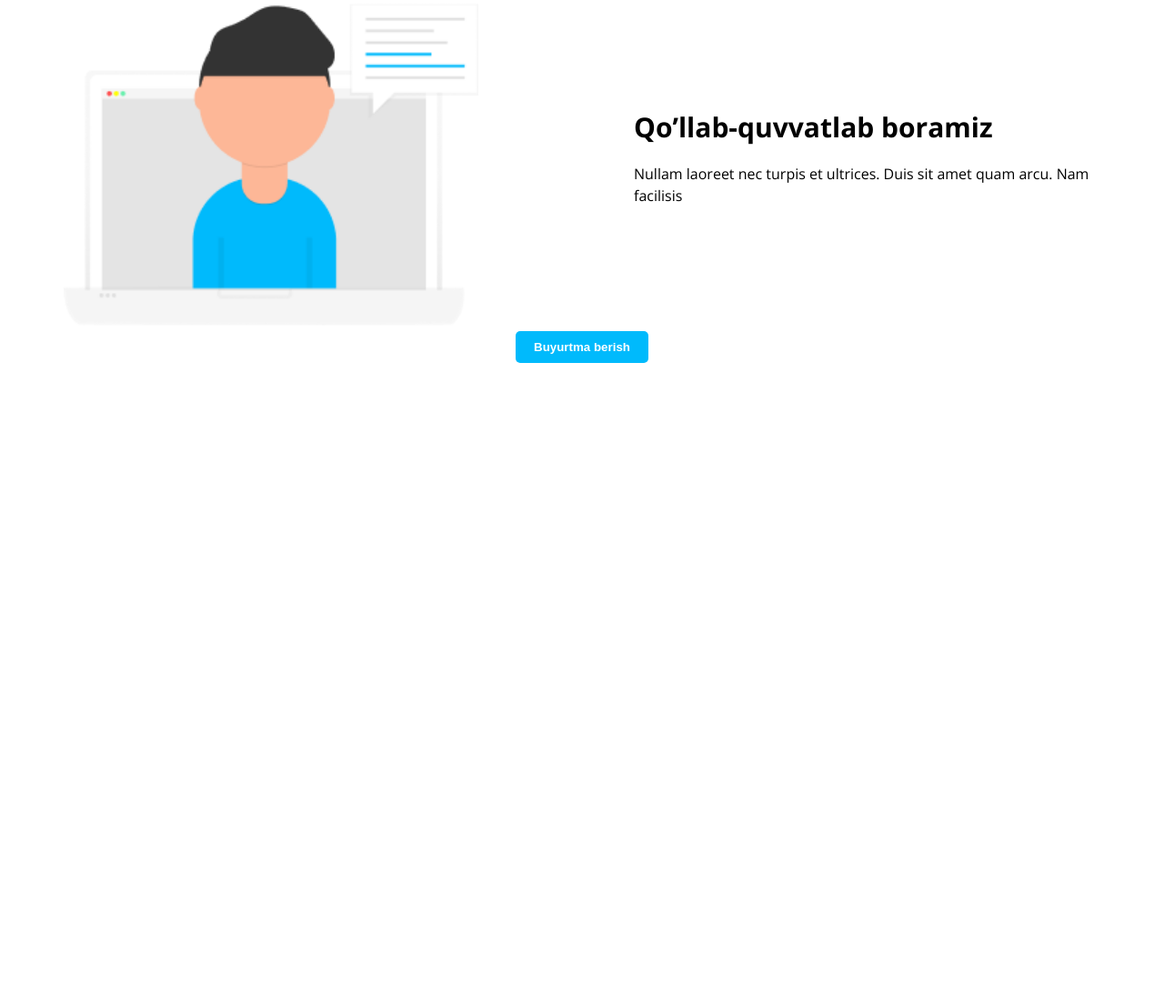
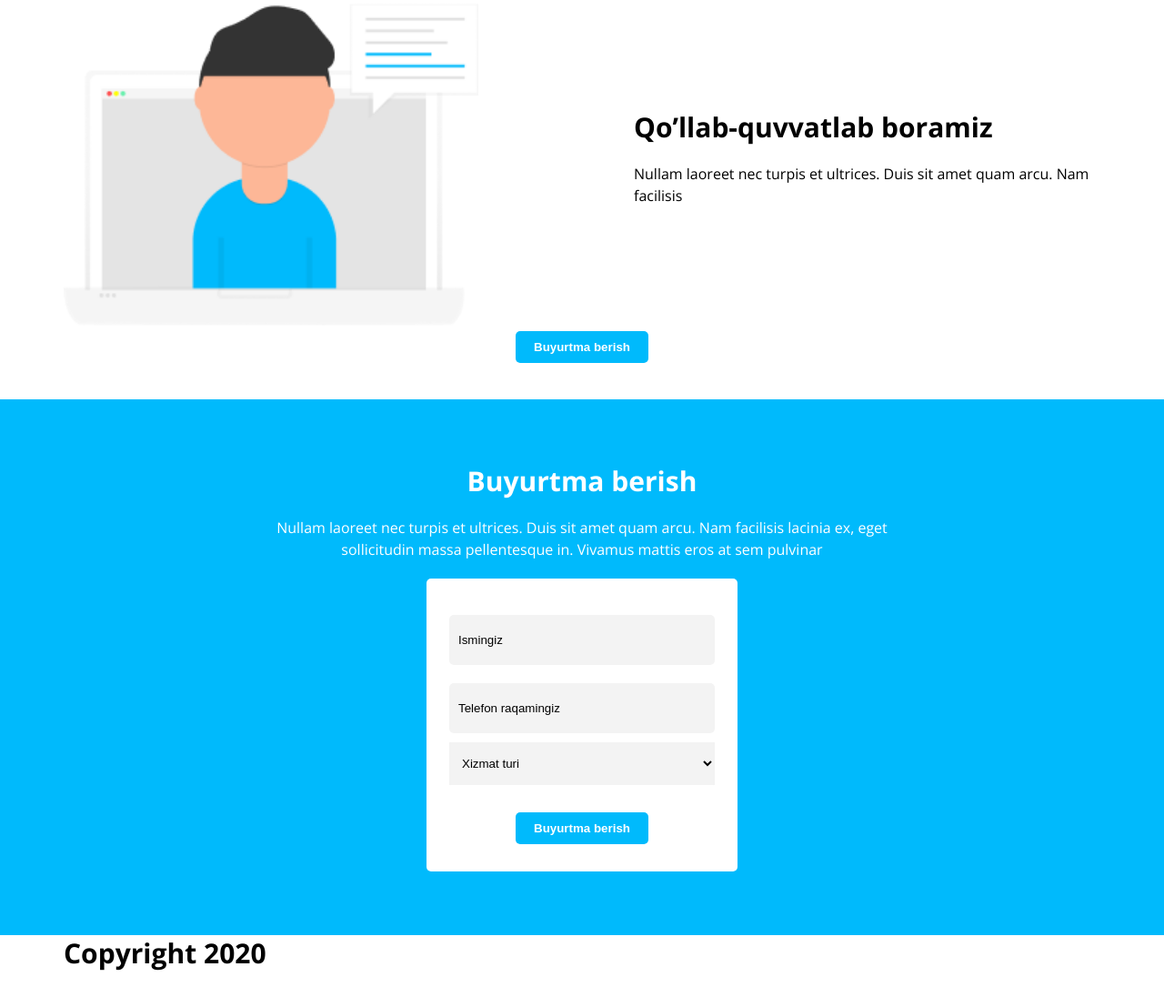
Before and after one commit to Abbos782/pixer, a plain HTML site: page index.html in a window 1280 px wide. Shown: the part 3851-4958 px from the top of the page at 91% size. Before the commit the page ends 4290 px from the top, so only its background shows below. Drawn offline with nearby package versions, Linux system fonts and the light colour scheme.

Commit message:
add buyurtma berish

```diff
--- a/css/style.css
+++ b/css/style.css
@@ -198,3 +198,59 @@ color: #000000;
 	display: block;
 	justify-content: center;
 }
+.buyurtma-berish{
+	background-color: #00BAFC;
+
+}
+.buyurtma-berish>.container{
+	padding: 70px 0;
+	margin: 0 auto;
+	display: block;
+	justify-content: column;
+}
+.buyurtma-berish__header{
+
+	margin: 0 auto;
+	text-align: center;
+}
+.buyurtma-berish__title {
+	color: #fff;
+}
+.buyurtma-berish__text{
+	margin: 0 auto;
+	color: #fff;
+	width: 60%;
+}
+.buyurtma-berish__form{
+	margin: 0 auto;
+	width: 30%;
+	background-color: #fff;
+	padding: 30px 25px;
+	justify-content: column;
+	border-radius: 5px;
+	text-align: center;
+}
+.buyurtma-berish__form__input input{
+	width: 100%;
+	border:none;
+	background-color: #F3F3F3;
+	padding: 20px 10px;
+	margin: 10px 0;
+	border-radius: 5px;
+
+}
+.buyurtma-berish__select{
+	width: 100%;
+	padding: 15px 10px;
+	background-color: #F3F3F3;
+	border:none;
+	margin-bottom: 30px;
+}
+.buyurtma-berish__form__btn{
+	margin: 0 auto;
+	text-align: center;
+
+}
+::placeholder{
+	color: #000;
+}
--- a/index.html
+++ b/index.html
@@ -164,6 +164,45 @@
 
 		      </div>
 	</section>
+	<section class="buyurtma-berish">
+		  <div class="container">
+		  	   <div class="buyurtma-berish__header">
+		  	   	<h2 class="buyurtma-berish__title primary__title">Buyurtma berish</h2>
+		  	   	<p class="buyurtma-berish__text primary__text">Nullam laoreet nec turpis et ultrices. Duis sit amet quam arcu. Nam facilisis lacinia ex, eget sollicitudin massa pellentesque in. Vivamus mattis eros at sem pulvinar</p>
+		  	   </div>
+		  	   <form class="buyurtma-berish__form" action="#">
+		  	   	 <label class="buyurtma-berish__form__input" for="#">
+		  	   	 	<input type="text" name="name" placeholder="Ismingiz">
+		  	   	 </label>
+		  	   	 <label class="buyurtma-berish__form__input" for="#">
+		  	   	 	<input type="number" name="telefon" placeholder="Telefon raqamingiz">
+		  	   	 </label>
+		  	   	  <select name="" id="" class="buyurtma-berish__select" >
+		  	   	  	<option>Xizmat turi</option>
+		  	   	  	<option>salom</option>
+		  	   	  	<option>salom</option>
+		  	   	  	<option>salom</option>
+		  	   	  	<option>salom</option>
+		  	   	  </select>
+		  	   	  <button type="submit" class="buyurtma-berish__form__btn primary__btn">Buyurtma berish</button>
+		  	   </form>
+		  </div>
+	</section>
+	<footer class="footer">
+		  <div class="container">
+		  	     <div class="footer__copyright">
+		  	     	<h3 class="footer__copyright__title primary__title">Copyright 2020</h3>
+		  	     	<p class="footer__copyright__text primary__text"></p>
+		  	     </div>
+		  	     <ul class="footer-list">
+		  	     	<li class="footer__item"><a href="#"></a></li>
+		  	     	<li class="footer__item"><a href="#"></a></li>
+		  	     	<li class="footer__item"><a href="#"></a></li>
+		  	     	<li class="footer__item"><a href="#"></a></li>
+		  	     	<li class="footer__item"><a href="#"></a></li>
+		  	     </ul>
+		  </div>
+	</footer>
 
 
 </body>
```
